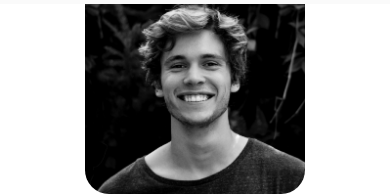
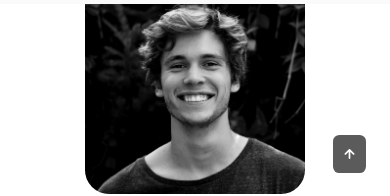
Before and after one commit to x-jirox/mi-portafolio2.0, a React (Create React App) app: page / in a window 390 px wide. Shown: the part 840-1036 px from the top of the page. Built offline with nearby package versions, Linux system fonts and the light colour scheme; some icons are missing.

Commit message:
finished scroll component

```diff
--- a/src/components/scrollup/scrollup.css
+++ b/src/components/scrollup/scrollup.css
@@ -0,0 +1,52 @@
+.scrollup{
+    position: fixed;
+    right: 2.5rem;
+    bottom: -20%;
+    background-color: var(--title-color);
+    opacity: 0.8;
+    padding: 0.3rem 0.5rem;
+    border-radius: 0.4rem;
+    z-index: var(--z-tooltip);
+    transition: 0.4s;
+}
+
+.scrollup__icon{
+    font-size: 1.5rem;
+    color: var(--container-color);
+}
+
+.scrollup:hover{
+    background-color: var(--title-color-dark);
+}
+
+.show-scroll{
+    bottom: 3rem;
+}
+
+
+/*BREAKPOINTS*/
+/*for large devices*/
+@media screen and (max-width: 992px) {
+    .scrollup{
+        right: 1.5rem;
+        padding: 0.25rem 0.4rem;
+    }
+
+    .scrollup__icon{
+        font-size: 1.25rem;
+    }
+}
+
+/*for medium devices*/
+@media screen and (max-width: 768px) {
+    .show-scroll{
+        bottom: 4rem;
+    }
+}
+
+/*for small devices*/
+@media screen and (max-width: 350px) {
+    .scrollup{
+        right: 1rem;
+    }
+}
--- a/src/components/scrollup/scrollup.jsx
+++ b/src/components/scrollup/scrollup.jsx
@@ -1,11 +1,18 @@
-import React from 'react'
+import React from "react";
+import "./scrollup.css";
 
 const Scrollup = () => {
+  window.addEventListener("scroll", function () {
+    const scrollUp = document.querySelector(".scrollup");
+    if (this.scrollY >= 560) scrollUp.classList.add("show-scroll");
+    else scrollUp.classList.remove("show-scroll");
+  });
+
   return (
-    <div>
+    <a href="#" className="scrollup">
+      <i className="uil uil-arrow-up scrollup__icon"></i>
+    </a>
+  );
+};
 
-    </div>
-  )
-}
-
-export default Scrollup
+export default Scrollup;
```
